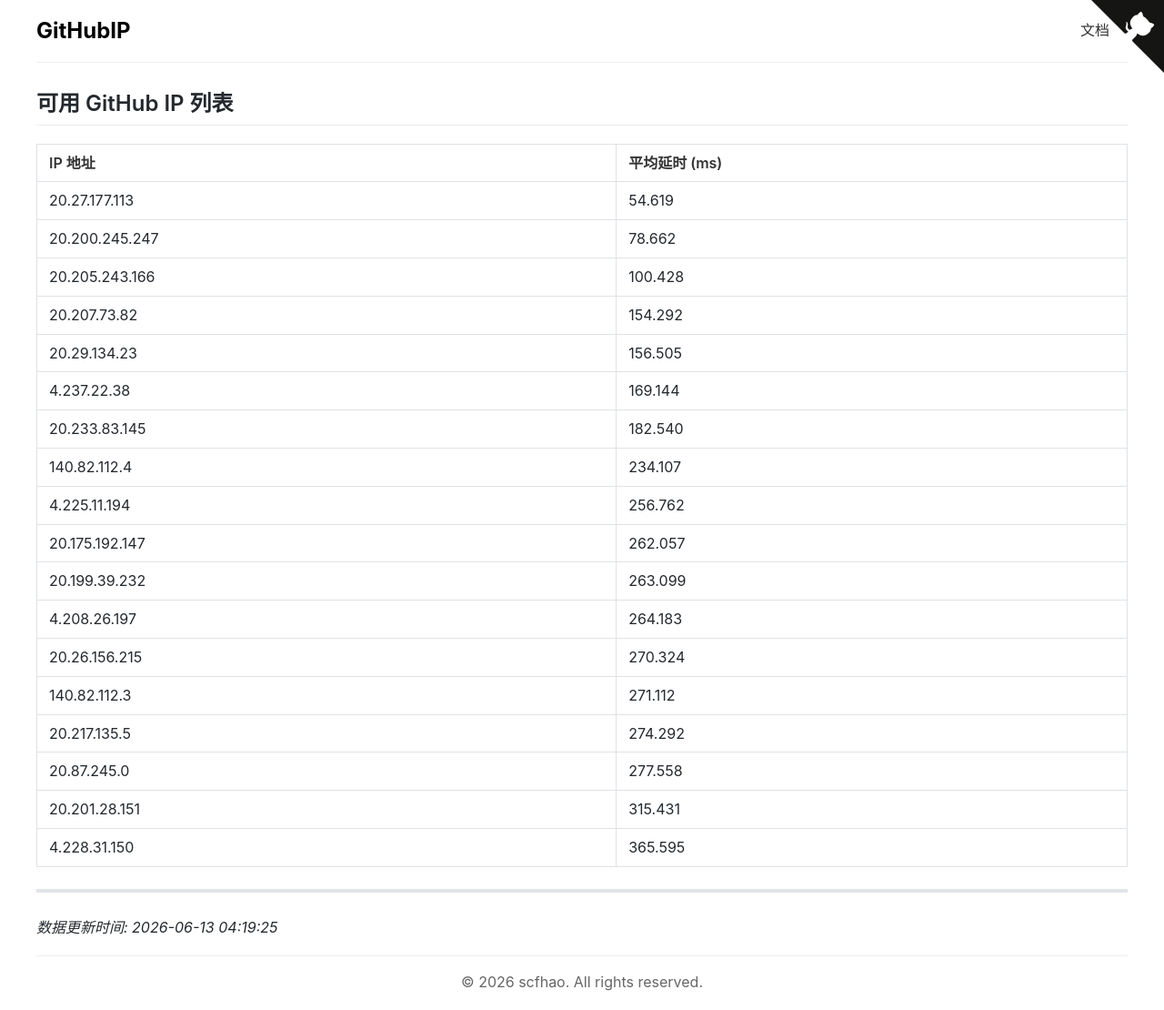
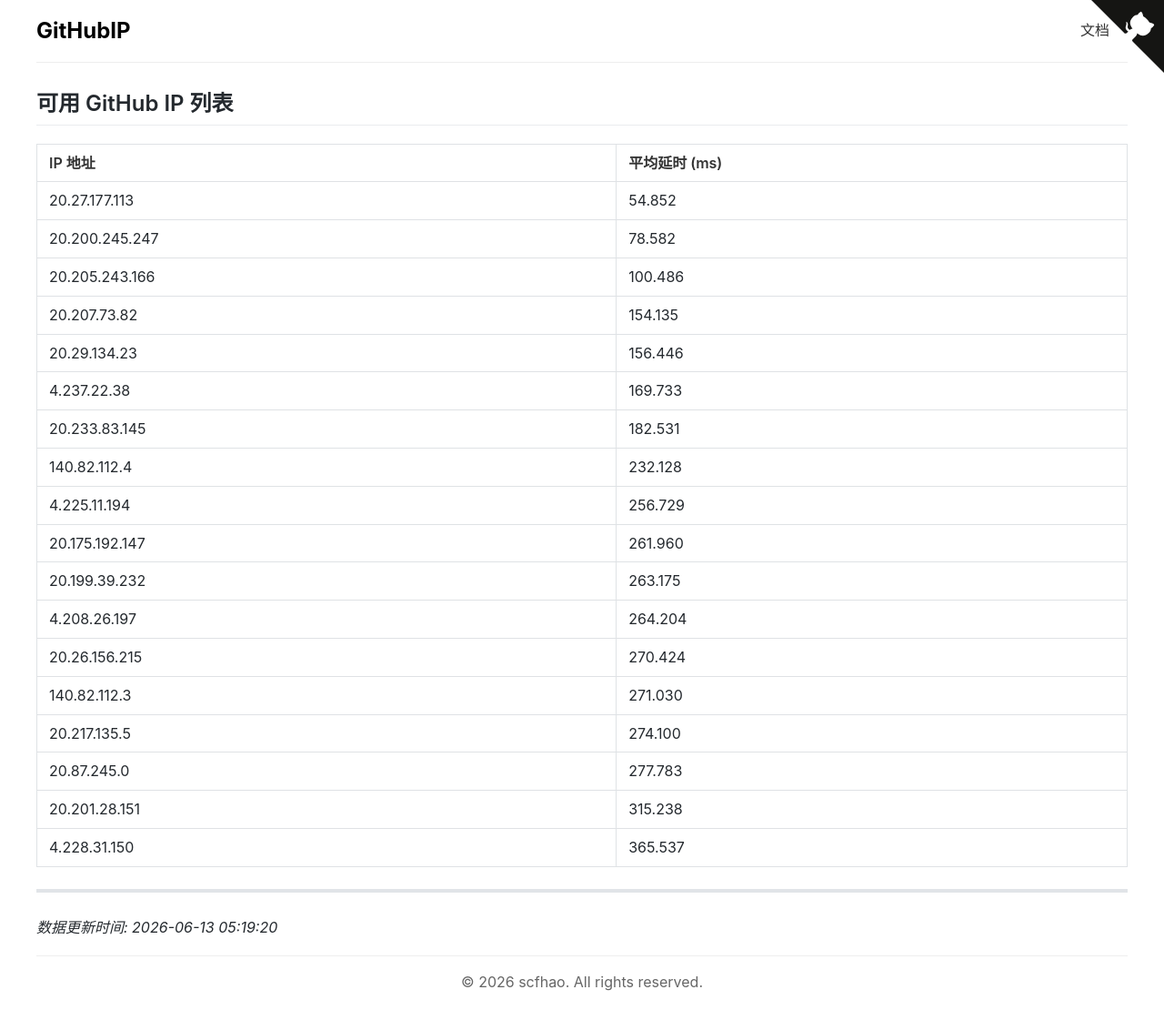
Before and after one commit to scfhao/GitHubIP, a Jekyll site: the page built from index.md, in a window 1280 px wide. Shown: the whole page at 91% size. Built offline with Jekyll 4.4.1, drawn with Linux system fonts in a browser that asks for light colours.

Commit message:
自动脚本执行 - 2026-06-13 05:19:20

```diff
--- a/index.md
+++ b/index.md
@@ -1,32 +1,32 @@
 ---
 layout: home
 title: GitHub IP 列表
-date: 2026-06-13 04:19:25
+date: 2026-06-13 05:19:20
 ---
 
 ## 可用 GitHub IP 列表
 
 | IP 地址 | 平均延时 (ms) |
 |---------|--------------|
-| 20.27.177.113 | 54.619 |
-| 20.200.245.247 | 78.662 |
-| 20.205.243.166 | 100.428 |
-| 20.207.73.82 | 154.292 |
-| 20.29.134.23 | 156.505 |
-| 4.237.22.38 | 169.144 |
-| 20.233.83.145 | 182.540 |
-| 140.82.112.4 | 234.107 |
-| 4.225.11.194 | 256.762 |
-| 20.175.192.147 | 262.057 |
-| 20.199.39.232 | 263.099 |
-| 4.208.26.197 | 264.183 |
-| 20.26.156.215 | 270.324 |
-| 140.82.112.3 | 271.112 |
-| 20.217.135.5 | 274.292 |
-| 20.87.245.0 | 277.558 |
-| 20.201.28.151 | 315.431 |
-| 4.228.31.150 | 365.595 |
+| 20.27.177.113 | 54.852 |
+| 20.200.245.247 | 78.582 |
+| 20.205.243.166 | 100.486 |
+| 20.207.73.82 | 154.135 |
+| 20.29.134.23 | 156.446 |
+| 4.237.22.38 | 169.733 |
+| 20.233.83.145 | 182.531 |
+| 140.82.112.4 | 232.128 |
+| 4.225.11.194 | 256.729 |
+| 20.175.192.147 | 261.960 |
+| 20.199.39.232 | 263.175 |
+| 4.208.26.197 | 264.204 |
+| 20.26.156.215 | 270.424 |
+| 140.82.112.3 | 271.030 |
+| 20.217.135.5 | 274.100 |
+| 20.87.245.0 | 277.783 |
+| 20.201.28.151 | 315.238 |
+| 4.228.31.150 | 365.537 |
 
 ---
 
-*数据更新时间: 2026-06-13 04:19:25*
+*数据更新时间: 2026-06-13 05:19:20*
```
